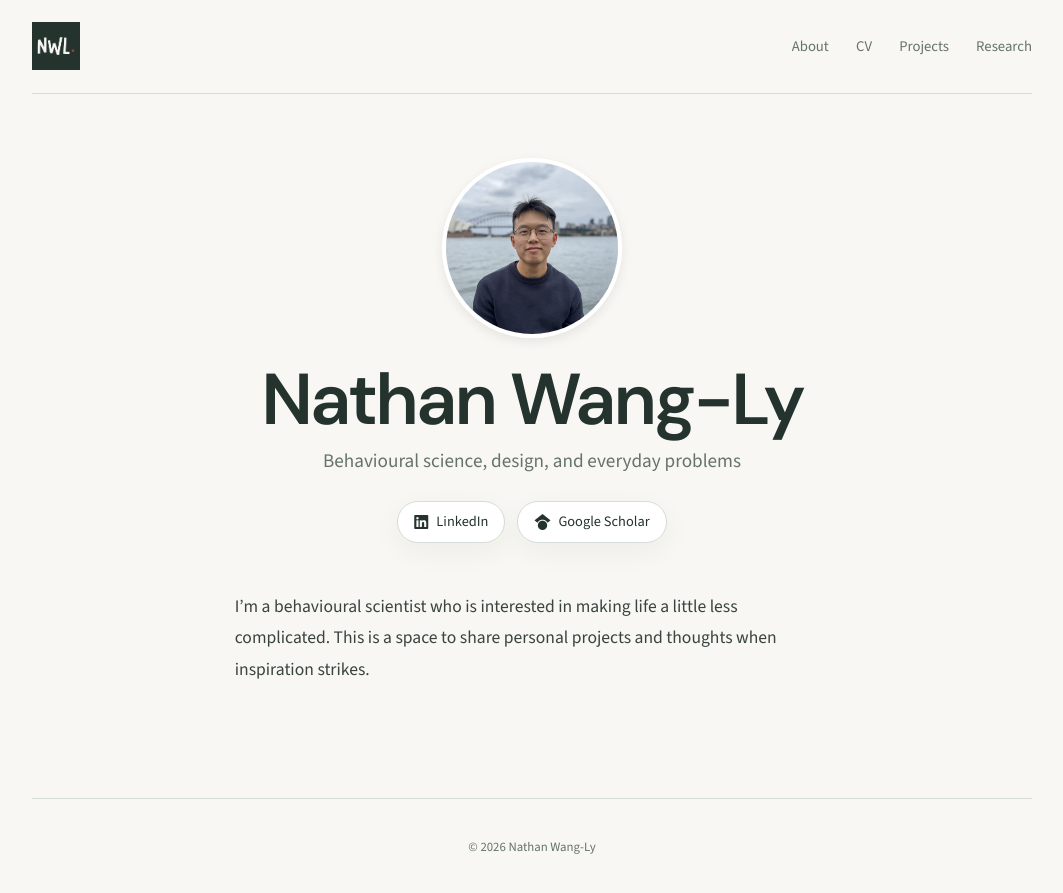
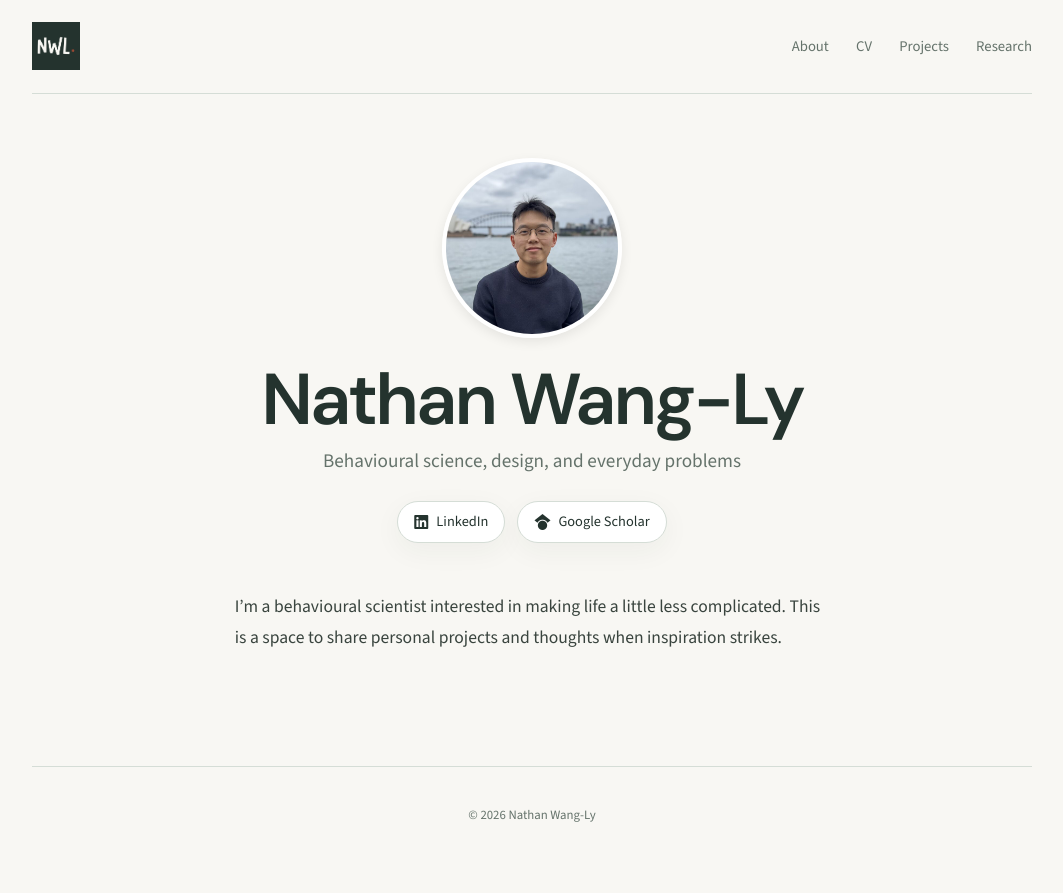
Before and after one commit to nathanwangly/nathanwangly.github.io, a Jekyll site: the page built from index.md, in a window 1280 px wide. Shown: the top 893 px of the page, without its empty margins (108-1171 px from the left). Built offline with Jekyll 4.4.1, drawn with Linux system fonts in a browser that asks for light colours.

Commit message:
shorten bio

```diff
--- a/index.md
+++ b/index.md
@@ -19,6 +19,6 @@ permalink: /
     <!-- <li><a href="https://github.com/nathanwangly"><i class="fab fa-github"></i> GitHub</a></li> -->
   </ul>
 
-  <p class="home-bio">I’m a behavioural scientist who is interested in making life a little less complicated. This is a space to share personal projects and thoughts when inspiration strikes.</p>
+  <p class="home-bio">I’m a behavioural scientist interested in making life a little less complicated. This is a space to share personal projects and thoughts when inspiration strikes.</p>
 
 </div>
```
